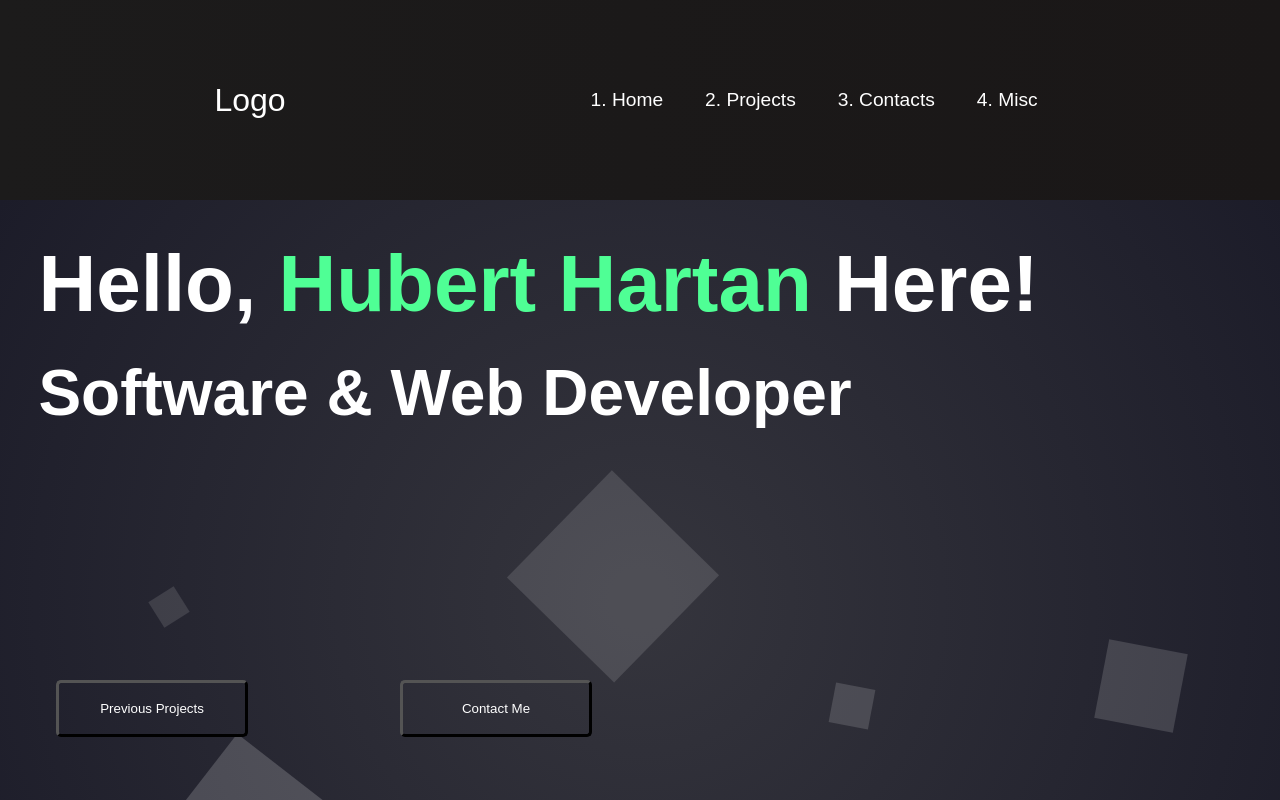
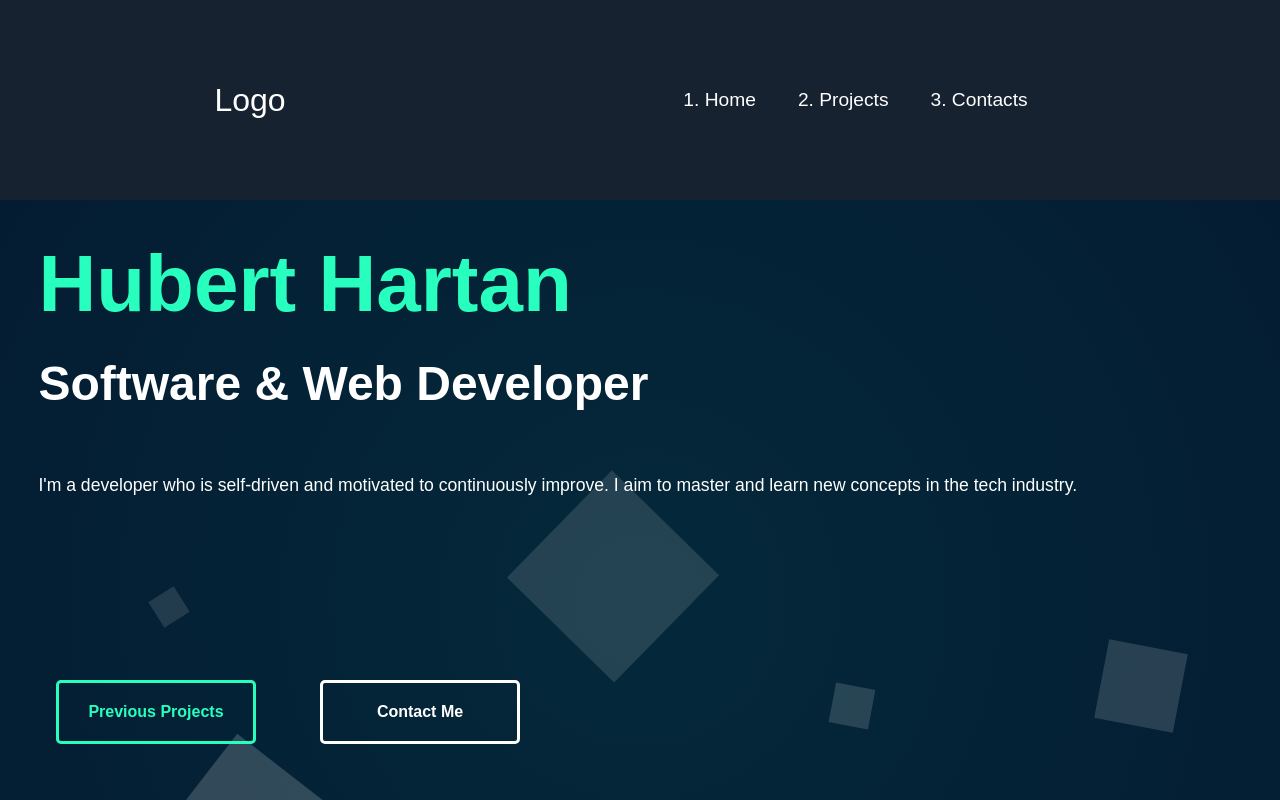
Before and after one commit to HubertHartan/Personal-Website, a React (Create React App) app: page / in a window 1280 px wide. Shown: the top 800 px of the page. Built offline with nearby package versions, Linux system fonts and the light colour scheme.

Commit message:
minor changes to nav and completed hero

```diff
--- a/src/components/Hero.css
+++ b/src/components/Hero.css
@@ -1,4 +1,6 @@
-
+a:hover{
+	transition: all .5s ease-in-out;
+}
 
 h1{
 	color: white;
@@ -7,38 +9,65 @@ h1{
 }
 h2{
 	color: white;
-	font-size: 400%;
+	font-size: 300%;
 	padding: 2% 0% 0% 3%;
 }
-
+.tagline{
+	color: white;
+	padding: 5% 0% 0% 3%;
+	font-size: 110%;
+}
 .name-color{
-	color:#4fff95;
+	color:#28FFBF;
 }
 
 .view-work{
-  position: absolute;
-  width: 15%;
-  height: 25%;
+  position:absolute;
+  width: 25vh;
+  height: 8vh;
   left: 7vh;
   top: 60vh;
-  color: #ffffff;
+  color: #28FFBF;
+  border:1px solid;
   border-width: medium;
   background: transparent;
+  border-radius: 5px;
 
-  border-radius: 5px;
+  font-weight: bold;
+  text-decoration: none;
+  text-align: center;
+  padding-top: 2.5vh;
+
+}
+
+.view-work:hover{
+	background: #28FFBF;
+	border-color: #28FFBF;
+	color: #04293A;
 }
 
 .contact-me{
 	position: absolute;
-	width: 15%;
-	height: 25%;
-	left: 50vh;
+	width: 25vh;
+  	height: 8vh;
+	left: 40vh;
 	top: 60vh;
 	color: #ffffff;
-	border-width: medium;
-	background: transparent;
+	border:1px solid;
+  	border-width: medium;
+  	background: transparent;
+	border-radius: 5px;
 
-	border-radius: 5px;
+	font-weight: bold;
+	text-decoration: none;
+  	text-align: center;
+	padding-top: 2.5vh;
+}
+
+.contact-me:hover{
+	background: white;
+	border-color: white;
+	color: #04293A;
 }
 
 
@@ -49,7 +78,7 @@ h2{
 	z-index: 1;
 }
 .animation-area{
-	background: radial-gradient(circle, #35353d, #1c1c29);
+	background: radial-gradient(circle, #04293A, #041C32);
 	width: 100%;
 	height: 100vh;
 }
--- a/src/components/Hero.js
+++ b/src/components/Hero.js
@@ -1,5 +1,4 @@
 import React from 'react';
-import { Button } from 'react-bootstrap';
 import './Hero.css'
 
 const Hero = () =>{
@@ -8,11 +7,12 @@ const Hero = () =>{
 
 			<div className="hero-container">
 
-				<h1>Hello, <span className="name-color"> Hubert Hartan</span> Here!</h1>
+				<h1><span className="name-color">Hubert Hartan</span></h1>
 				<h2>Software {String.fromCharCode(38)} Web Developer</h2>
-				<Button className="view-work">Previous Projects</Button>
-				<Button className="contact-me">Contact Me</Button>
+				<a href="/projects" className="view-work">Previous Projects</a>
+				<a href="/contacts" className="contact-me">Contact Me</a>
 
+				<div className="tagline">I'm a developer who is self-driven and motivated to continuously improve. I aim to master and learn new concepts in the tech industry.</div>
 
 			</div>
 
--- a/src/components/Navigation.css
+++ b/src/components/Navigation.css
@@ -1,6 +1,6 @@
 
 .navigation {
-  background: linear-gradient(90deg, rgb(28, 27, 27) 0%, rgb(26, 23, 23) 100%);
+  background: #172231;
   display: flex;
   justify-content: center;
   align-items: center;
@@ -95,7 +95,7 @@
   }
 
   .nav-menu.active {
-    background: #242222;
+    background: #172231;
     left: 0;
     opacity: 1;
     transition: all 0.5s ease;
--- a/src/components/Navigation.js
+++ b/src/components/Navigation.js
@@ -58,12 +58,6 @@ const Navigation = () =>{
 						</Link>
 					</li>
 
-					<li className="nav-item">
-						<Link to="/misc" className="nav-link" onClick={closeMenu}>
-							4. Misc
-						</Link>
-					</li>
-
 				</ul>
 
 			</div>
```
